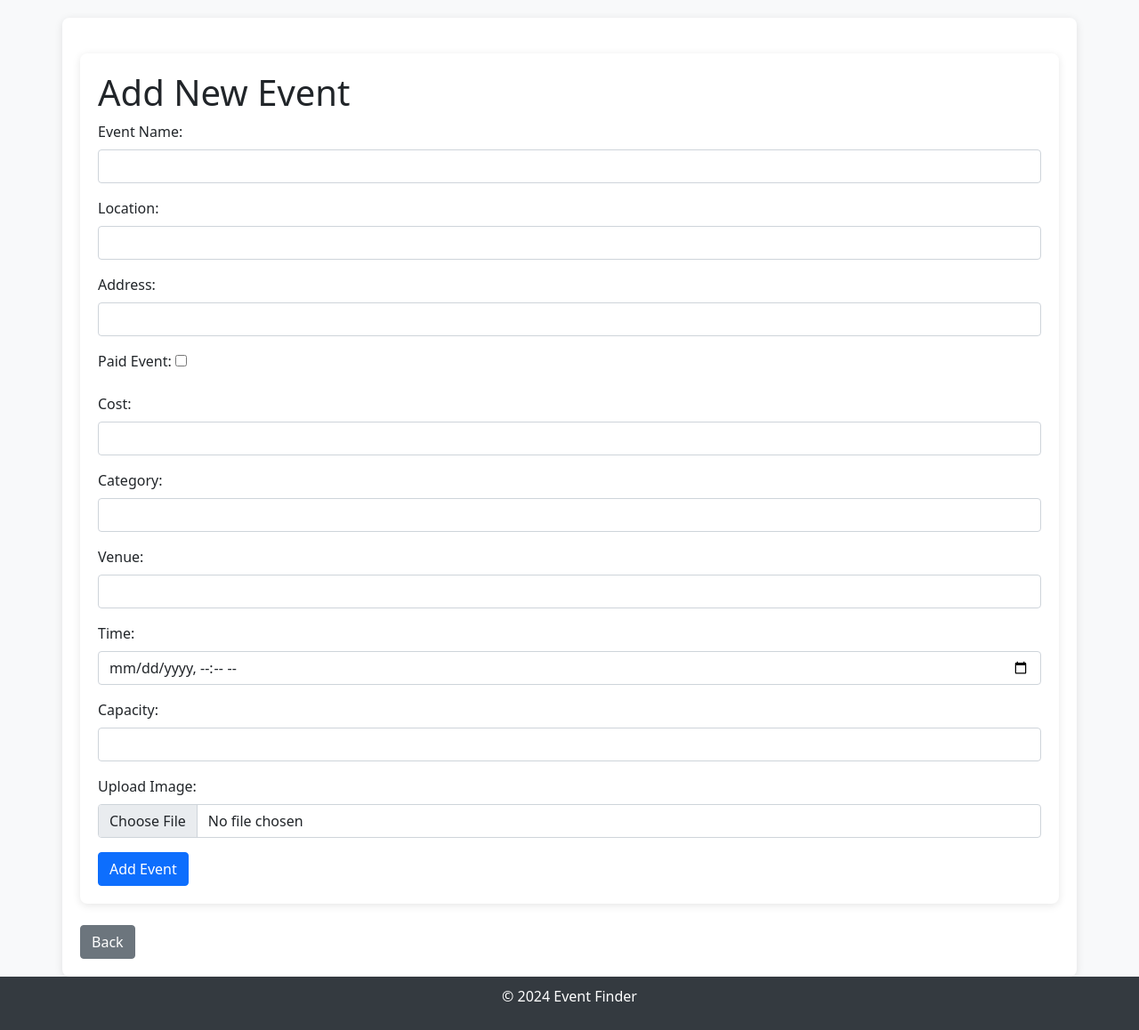
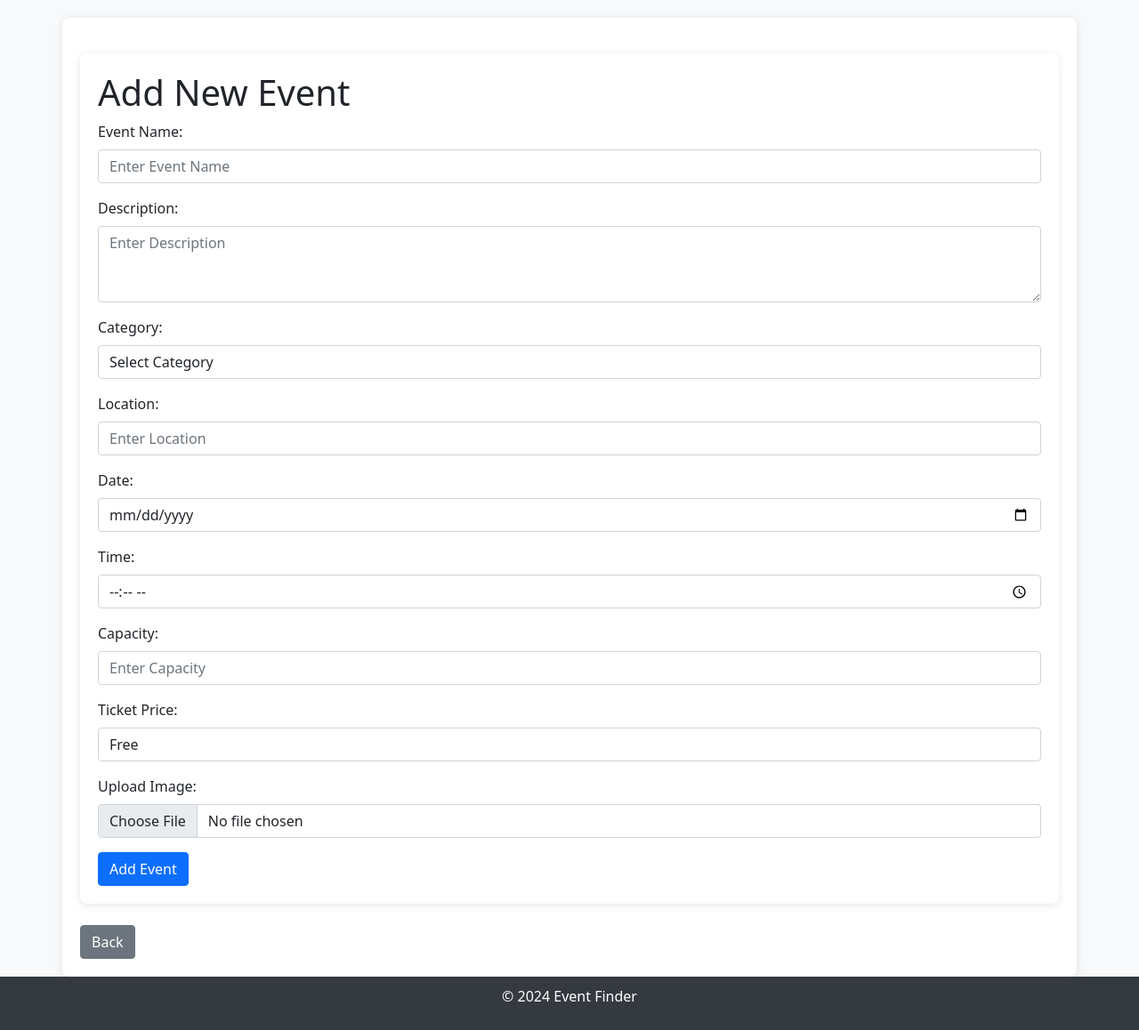
Before and after one commit to shriyansh1234/EventFinder, a Flask app: page /add-event in a window 1280 px wide. Shown: the part 69-1227 px from the top of the page at 89% size. Run offline with Flask 3, Linux system fonts and the light colour scheme; some libraries are stand-ins or nearby versions.

Commit message:
added jonathans code -- latest

```diff
--- a/app.py
+++ b/app.py
@@ -1,4 +1,4 @@
-from flask import Flask, render_template, redirect, url_for, request, jsonify, session
+from flask import Flask, render_template, redirect, url_for, flash, request, jsonify, session
 import os
 import mysql.connector
 app = Flask(__name__)
@@ -244,32 +244,44 @@ def organizer():
 @app.route('/add-event', methods=['GET', 'POST'])
 def add_event():
     if request.method == 'POST':
-        new_event = {
-            "name": request.form['name'],
-            "location": request.form['location'],
-            "address": request.form['address'],
-            "paid": request.form.get('paid') == 'on',
-            "cost": float(request.form['cost']) if request.form.get('paid') == 'on' else 0,
-            "category": request.form['category'],
-            "venue": request.form['venue'],
-            "time": request.form['time'],
-            "capacity": int(request.form['capacity']),
-            "image": ""  # Placeholder for the image file name
-        }
+        # Gather form data
+        event_name = request.form['name']
+        description = request.form['description']
+        category_id = request.form['category_id']
+        location = request.form['location']
+        date = request.form['date']
+        event_time = request.form['event_time']
+        capacity = int(request.form['capacity'])
+        ticket_price = float(request.form['ticket_price']) if request.form.get('paid') == 'paid' else 0.0
+        image_url = ""  # Placeholder for image URL if uploaded
 
         # Handle image upload
-        if 'image' in request.files:
-            image = request.files['image']
-            if image.filename != '':
+        if 'image_url' in request.files:
+            image = request.files['image_url']
+            if image.filename:
                 image_filename = image.filename
                 image.save(os.path.join(app.config['UPLOAD_FOLDER'], image_filename))
-                new_event['image'] = image_filename
+                image_url = image_filename
 
-        events.append(new_event)  # Append new event to the events list
-        save_events(events)  # Save updated events list to the JSON file
-        return redirect(url_for('organizer'))  # Redirect to the organizer page after adding
+        # SQL query to insert the event
+        query = """
+            INSERT INTO Events (event_name, description, category_id, location, date, event_time, capacity, ticket_price, image_url, created_at)
+            VALUES (?, ?, ?, ?, ?, ?, ?, ?, ?, NOW())
+        """
 
-    return render_template('/organizer/add_event.html')  # Render the add event form
+        params = (event_name, description, category_id, location, date, event_time, capacity, ticket_price, image_url)
+
+        # Execute query to insert event
+        result = execute_db(query, params)
+
+        if result is None:
+            flash("Event added successfully!", "success")  # Feedback for successful addition
+            return redirect(url_for('organizer'))
+        else:
+            flash("Failed to add the event. Please try again.", "error")  # Feedback for failure
+            return render_template('/organizer/add_event.html')
+
+    return render_template('/organizer/add_event.html')  # Render the add event form if GET request
 
 @app.route('/event/<int:event_id>')
 def event_details(event_id):
--- a/templates/organizer/add_event.html
+++ b/templates/organizer/add_event.html
@@ -6,51 +6,95 @@
 <div class="container">
     <h1>Add New Event</h1>
     <form method="POST" enctype="multipart/form-data">
-        {% if error %}
-            <div class="alert alert-danger">{{ error }}</div>
-        {% endif %}
+        <div class="mb-3">
+            <label for="name" class="form-label">Event Name:</label>
+            <input type="text" id="name" placeholder="Enter Event Name" name="name" class="form-control" required>
+        </div>
 
         <div class="mb-3">
-            <label for="name" class="form-label">Event Name:</label>
-            <input type="text" id="name" name="name" class="form-control" required>
+            <label for="description" class="form-label">Description:</label>
+            <textarea id="description" placeholder="Enter Description" name="description" class="form-control" rows="3" required></textarea>
         </div>
+
+        <div class="mb-3">
+            <label for="category_id" class="form-label">Category:</label>
+            <select id="category_id" name="category_id" class="form-control" required>
+                <option value="" disabled selected>Select Category</option> <!-- Default unselectable option -->
+                <option value="11">Art</option>
+                <option value="7">Cars</option>
+                <option value="4">Food</option>
+                <option value="2">Tech</option>
+                <option value="10">Music</option>
+                <option value="6">Fitness</option>
+                <option value="8">Educational</option>
+                <option value="5">Miscellaneous</option>
+            </select>
+        </div>
+
         <div class="mb-3">
             <label for="location" class="form-label">Location:</label>
-            <input type="text" id="location" name="location" class="form-control" required>
+            <input type="text" id="location" placeholder="Enter Location" name="location" class="form-control" required>
         </div>
+
         <div class="mb-3">
-            <label for="address" class="form-label">Address:</label>
-            <input type="text" id="address" name="address" class="form-control" required>
+            <label for="date" class="form-label">Date:</label>
+            <input type="date" id="date" name="date" class="form-control" required>
         </div>
-        <div class="mb-3">
-            <label for="paid" class="form-label">Paid Event:</label>
-            <input type="checkbox" id="paid" name="paid">
-        </div>
-        <div class="mb-3">
-            <label for="cost" class="form-label">Cost:</label>
-            <input type="number" id="cost" name="cost" class="form-control" min="0" step="0.01" required>
-        </div>
-        <div class="mb-3">
-            <label for="category" class="form-label">Category:</label>
-            <input type="text" id="category" name="category" class="form-control" required>
-        </div>
-        <div class="mb-3">
-            <label for="venue" class="form-label">Venue:</label>
-            <input type="text" id="venue" name="venue" class="form-control" required>
-        </div>
+
         <div class="mb-3">
             <label for="time" class="form-label">Time:</label>
-            <input type="datetime-local" id="time" name="time" class="form-control" required>
+            <input type="time" id="time" name="event_time" class="form-control" required>
         </div>
+
         <div class="mb-3">
             <label for="capacity" class="form-label">Capacity:</label>
-            <input type="number" id="capacity" name="capacity" class="form-control" min="1" required>
+            <input type="number" id="capacity" placeholder="Enter Capacity" name="capacity" class="form-control" min="1" required>
         </div>
+
+        <div class="mb-3">
+            <label for="paid" class="form-label">Ticket Price:</label>
+            <select id="paid" name="paid" class="form-control" onchange="toggleCostField()" required>
+                <option value="free">Free</option>
+                <option value="paid">Paid</option>
+            </select>
+        </div>
+
+        <div class="mb-3" id="cost-container" style="display: none;">
+            <label for="cost" class="form-label">Cost:</label>
+            <input type="number" id="cost" name="ticket_price" class="form-control" min="0" step="0.01">
+        </div>
+
         <div class="mb-3">
             <label for="image" class="form-label">Upload Image:</label>
-            <input type="file" id="image" name="image" class="form-control" accept="image/*" required>
+            <input type="file" id="image" name="image_url" class="form-control" accept="image/png, image/jpeg, image/jpg">
         </div>
+
         <button type="submit" class="btn btn-primary">Add Event</button>
     </form>
 </div>
+
+<script>
+    function toggleCostField() {
+        const paidSelect = document.getElementById('paid');
+        const costContainer = document.getElementById('cost-container');
+        costContainer.style.display = paidSelect.value === 'paid' ? 'block' : 'none';
+    }
+</script>
+
+<script>
+    function toggleCostField() {
+        const paidSelect = document.getElementById('paid');
+        const costContainer = document.getElementById('cost-container');
+        const costInput = document.getElementById('cost');
+
+        if (paidSelect.value === 'paid') {
+            costContainer.style.display = 'block';
+            costInput.setAttribute('required', 'required'); // Set required if paid
+        } else {
+            costContainer.style.display = 'none';
+            costInput.removeAttribute('required'); // Remove required if free
+            costInput.value = ''; // Clear the value if switching back to free
+        }
+    }
+</script>
 {% endblock %}
```
Also changed, not shown: templates/user/event_details.html (+68 -75 lines), static/images/unnamed (2).jpg (added).
